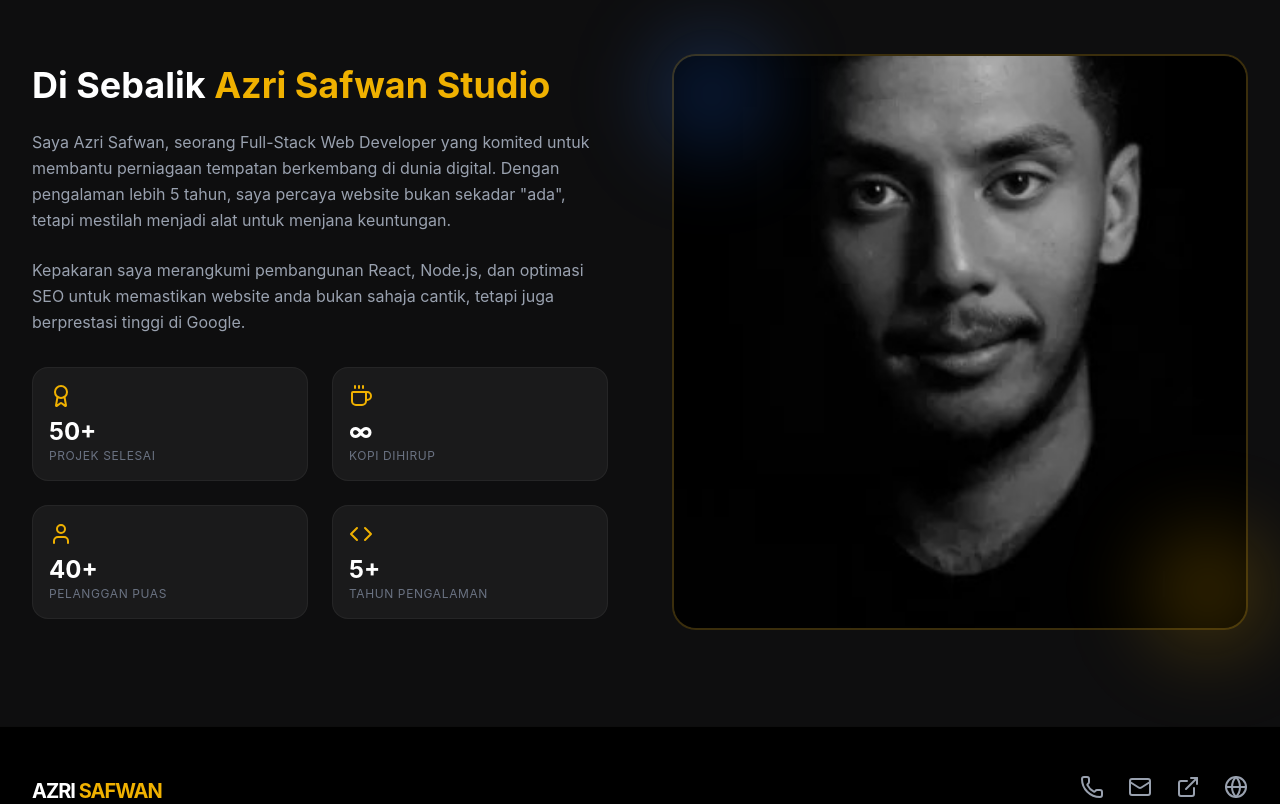
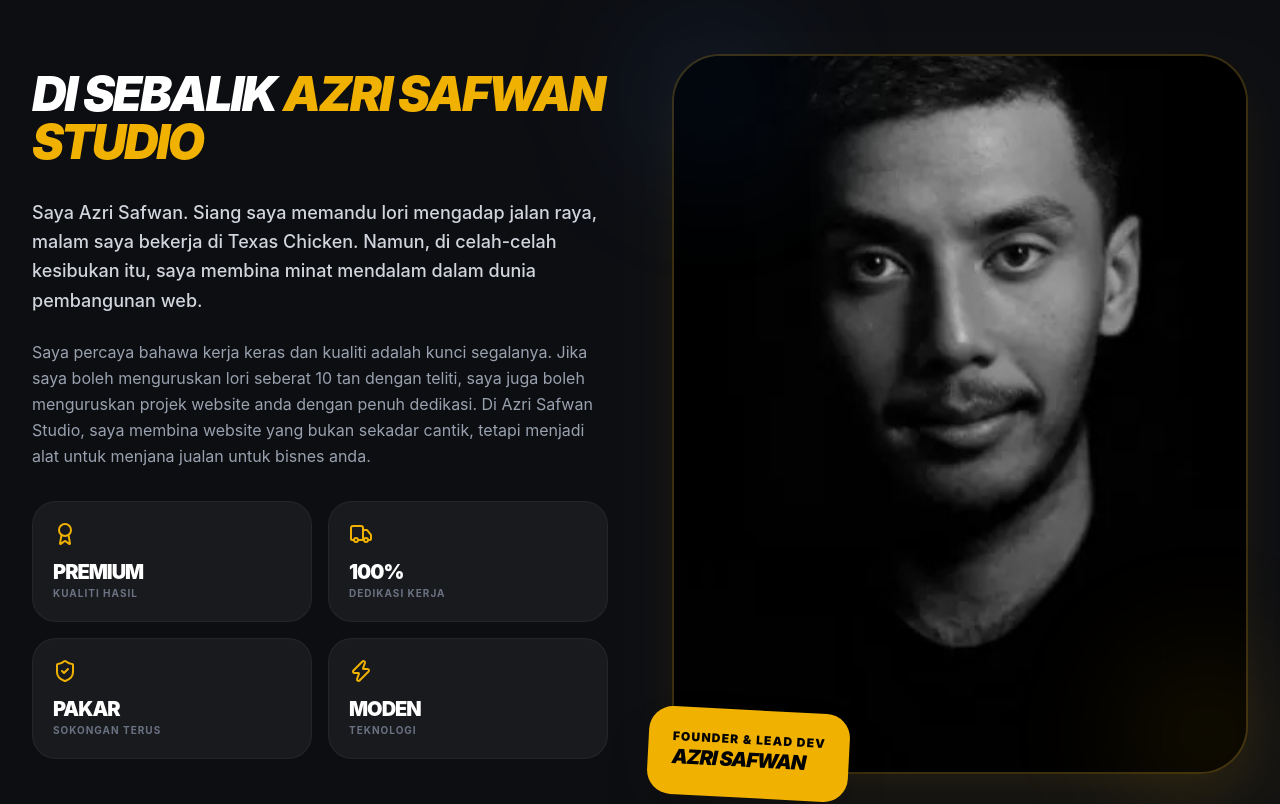
Before and after one commit to azrisafwan95/Azri-safwan-web-studio, a React (Vite) app: page / in a window 1280 px wide. Shown: the part 2540-3344 px from the top of the page. Built offline with nearby package versions, Linux system fonts and the light colour scheme.

Commit message:
Update About component with new stats and styles

```diff
--- a/src/components/About.tsx
+++ b/src/components/About.tsx
@@ -1,60 +1,72 @@
 import { motion } from 'framer-motion';
-import { User, Award, Coffee, Code } from 'lucide-react';
+import { User, Award, ShieldCheck, Zap, Truck } from 'lucide-react';
 
 const stats = [
-  { icon: Award, label: 'Projek Selesai', value: '50+' },
-  { icon: Coffee, label: 'Kopi Dihirup', value: '∞' },
-  { icon: User, label: 'Pelanggan Puas', value: '40+' },
-  { icon: Code, label: 'Tahun Pengalaman', value: '5+' },
+  { icon: Award, label: 'Kualiti Hasil', value: 'PREMIUM' },
+  { icon: Truck, label: 'Dedikasi Kerja', value: '100%' },
+  { icon: ShieldCheck, label: 'Sokongan Terus', value: 'PAKAR' },
+  { icon: Zap, label: 'Teknologi', value: 'MODEN' },
 ];
 
 const About = () => {
   return (
-    <section id="about" className="py-24 bg-zinc-900/30">
+    <section id="about" className="py-24 bg-[#0d0e12]">
       <div className="max-w-7xl mx-auto px-4 sm:px-6 lg:px-8">
         <div className="grid lg:grid-cols-2 gap-16 items-center">
+
           <motion.div
             initial={{ opacity: 0, x: -30 }}
             whileInView={{ opacity: 1, x: 0 }}
             viewport={{ once: true }}
+            transition={{ duration: 0.8 }}
           >
-            <h2 className="text-4xl font-bold text-white mb-6">
+            <h2 className="text-4xl md:text-5xl font-black text-white mb-8 tracking-tighter uppercase italic">
               Di Sebalik <span className="text-yellow-500">Azri Safwan Studio</span>
             </h2>
-            <p className="text-gray-400 mb-6 leading-relaxed">
-              Saya Azri Safwan, seorang Full-Stack Web Developer yang komited untuk membantu perniagaan tempatan berkembang di dunia digital. Dengan pengalaman lebih 5 tahun, saya percaya website bukan sekadar "ada", tetapi mestilah menjadi alat untuk menjana keuntungan.
-            </p>
-            <p className="text-gray-400 mb-8 leading-relaxed">
-              Kepakaran saya merangkumi pembangunan React, Node.js, dan optimasi SEO untuk memastikan website anda bukan sahaja cantik, tetapi juga berprestasi tinggi di Google.
+
+            <p className="text-gray-300 mb-6 leading-relaxed text-lg font-medium">
+              Saya Azri Safwan. Siang saya memandu lori mengadap jalan raya, malam saya bekerja di Texas Chicken. Namun, di celah-celah kesibukan itu, saya membina minat mendalam dalam dunia pembangunan web.
             </p>
 
-            <div className="grid grid-cols-2 gap-6">
+            <p className="text-gray-400 mb-8 leading-relaxed">
+              Saya percaya bahawa kerja keras dan kualiti adalah kunci segalanya. Jika saya boleh menguruskan lori seberat 10 tan dengan teliti, saya juga boleh menguruskan projek website anda dengan penuh dedikasi. Di Azri Safwan Studio, saya membina website yang bukan sekadar cantik, tetapi menjadi alat untuk menjana jualan untuk bisnes anda.
+            </p>
+
+            <div className="grid grid-cols-2 gap-4">
               {stats.map((stat, index) => (
-                <div key={index} className="p-4 bg-white/5 border border-white/5 rounded-2xl">
-                  <stat.icon className="text-yellow-500 mb-2" size={24} />
-                  <div className="text-2xl font-bold text-white">{stat.value}</div>
-                  <div className="text-xs text-gray-500 uppercase tracking-wider">{stat.label}</div>
+                <div key={index} className="p-5 bg-white/5 border border-white/5 rounded-3xl hover:border-yellow-500/30 transition-colors group">
+                  <stat.icon className="text-yellow-500 mb-3 group-hover:scale-110 transition-transform" size={24} />
+                  <div className="text-xl font-black text-white tracking-tighter">{stat.value}</div>
+                  <div className="text-[10px] text-gray-500 uppercase font-bold tracking-widest">{stat.label}</div>
                 </div>
               ))}
             </div>
           </motion.div>
 
           <motion.div
-            initial={{ opacity: 0, x: 30 }}
-            whileInView={{ opacity: 1, x: 0 }}
+            initial={{ opacity: 0, scale: 0.9 }}
+            whileInView={{ opacity: 1, scale: 1 }}
             viewport={{ once: true }}
+            transition={{ duration: 0.8 }}
             className="relative"
           >
-            <div className="aspect-square rounded-3xl overflow-hidden border-2 border-yellow-500/20">
+            <div className="aspect-[4/5] rounded-[3rem] overflow-hidden border-2 border-yellow-500/20 shadow-2xl shadow-yellow-500/10">
               <img
-                src="azri-safwan.jpg"
-                alt="Azri Safwan"
-                className="w-full h-full object-cover grayscale hover:grayscale-0 transition-all duration-700"
+                src="/azri-safwan.jpg"
+                alt="Azri Safwan - Founder"
+                className="w-full h-full object-cover grayscale hover:grayscale-0 transition-all duration-1000"
               />
             </div>
-            {/* Decorative elements */}
-            <div className="absolute -bottom-6 -right-6 w-32 h-32 bg-yellow-500/20 rounded-full blur-2xl" />
-            <div className="absolute -top-6 -left-6 w-32 h-32 bg-blue-500/20 rounded-full blur-2xl" />
+
+            {/* Badge Floating */}
+            <div className="absolute -bottom-6 -left-6 bg-yellow-500 p-6 rounded-3xl shadow-2xl rotate-3 hidden md:block">
+              <p className="text-black font-black text-xs uppercase tracking-widest leading-none">Founder & Lead Dev</p>
+              <h4 className="text-black font-black text-xl italic uppercase tracking-tighter">Azri Safwan</h4>
+            </div>
+
+            {/* Decorative Ambient Glow */}
+            <div className="absolute -bottom-10 -right-10 w-40 h-40 bg-yellow-500/10 rounded-full blur-3xl" />
+            <div className="absolute -top-10 -left-10 w-40 h-40 bg-blue-500/10 rounded-full blur-3xl" />
           </motion.div>
         </div>
       </div>
```
